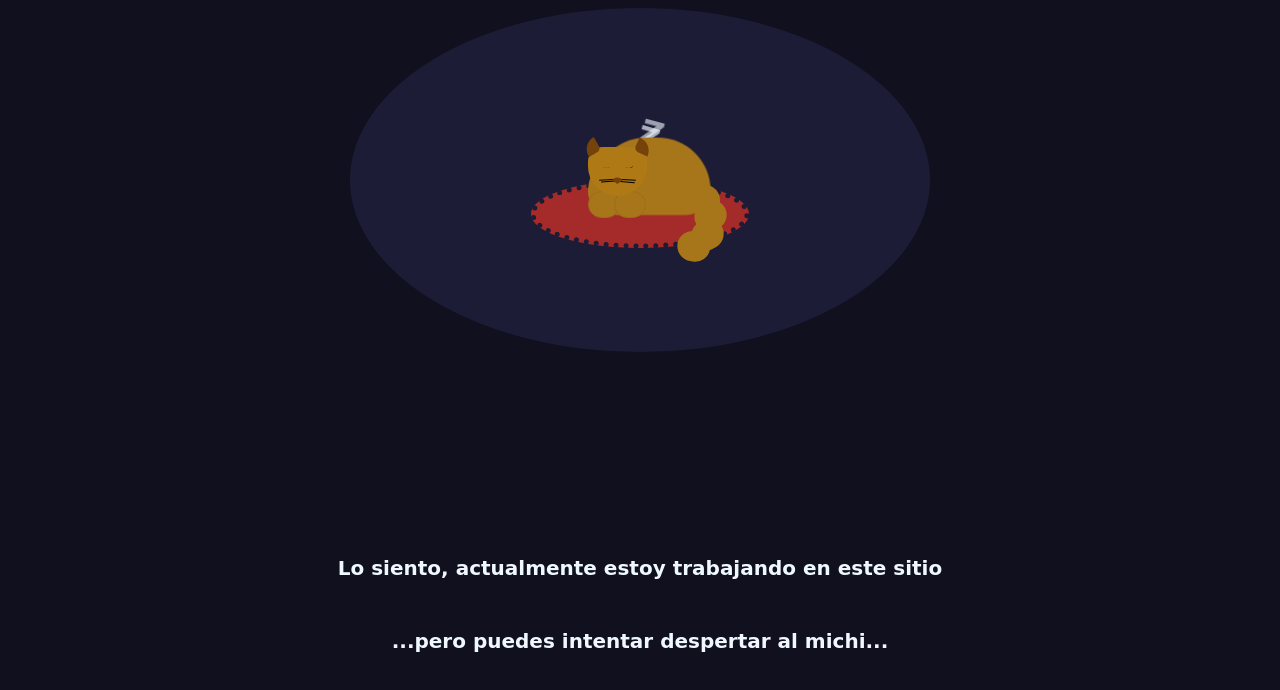
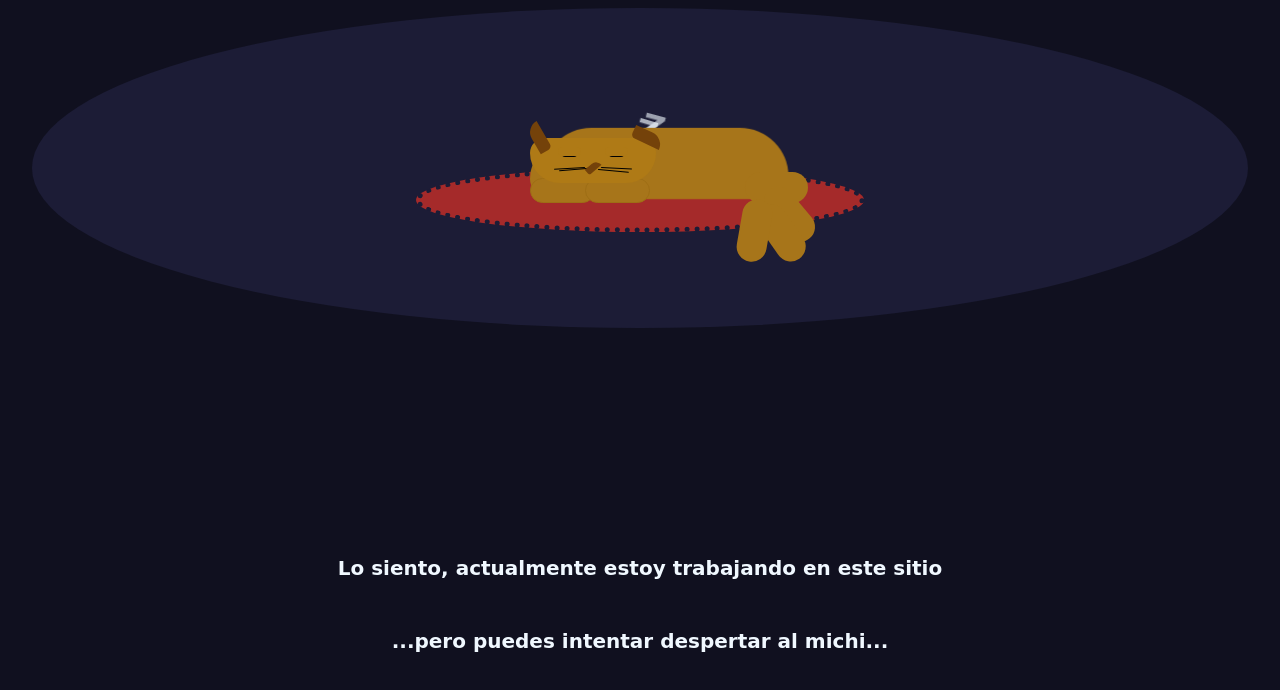
Before and after one commit to matijasevic/gato, a plain HTML site: page index.html in a window 1280 px wide. Drawn offline with Linux system fonts and the light colour scheme.

Commit message:
responsive hasta movil M

```diff
--- a/gato.css
+++ b/gato.css
@@ -88,8 +88,8 @@ h4{
     align-items: center;
     /* width: 95vw;
     height: 80vh; */
-    width: 580px;
-    height: 344px;
+    width: 95vw;
+    height: 40vh;
     border-radius: 50%;
     background-color: rgb(28, 28, 54);
     position: relative;
```
